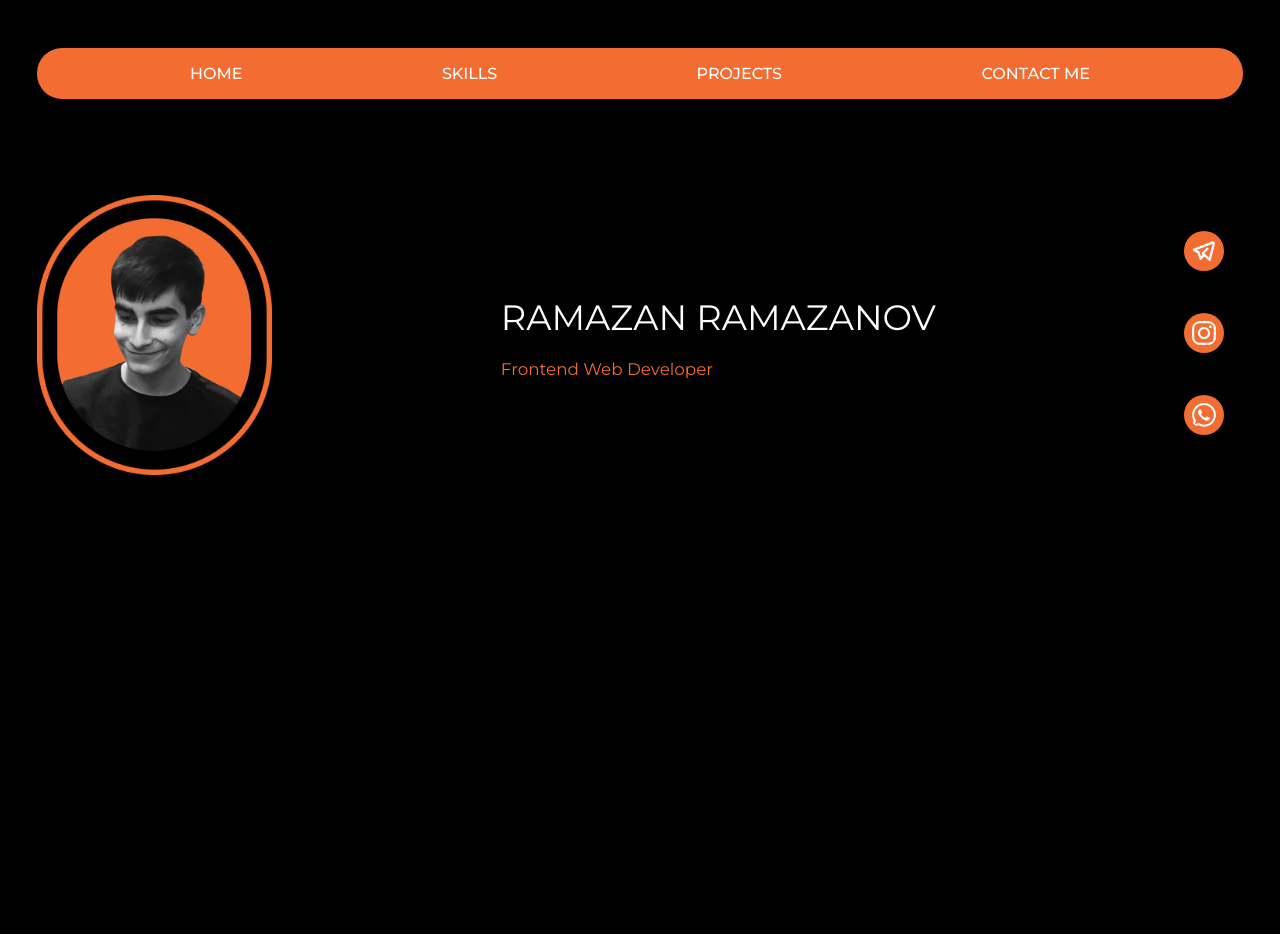
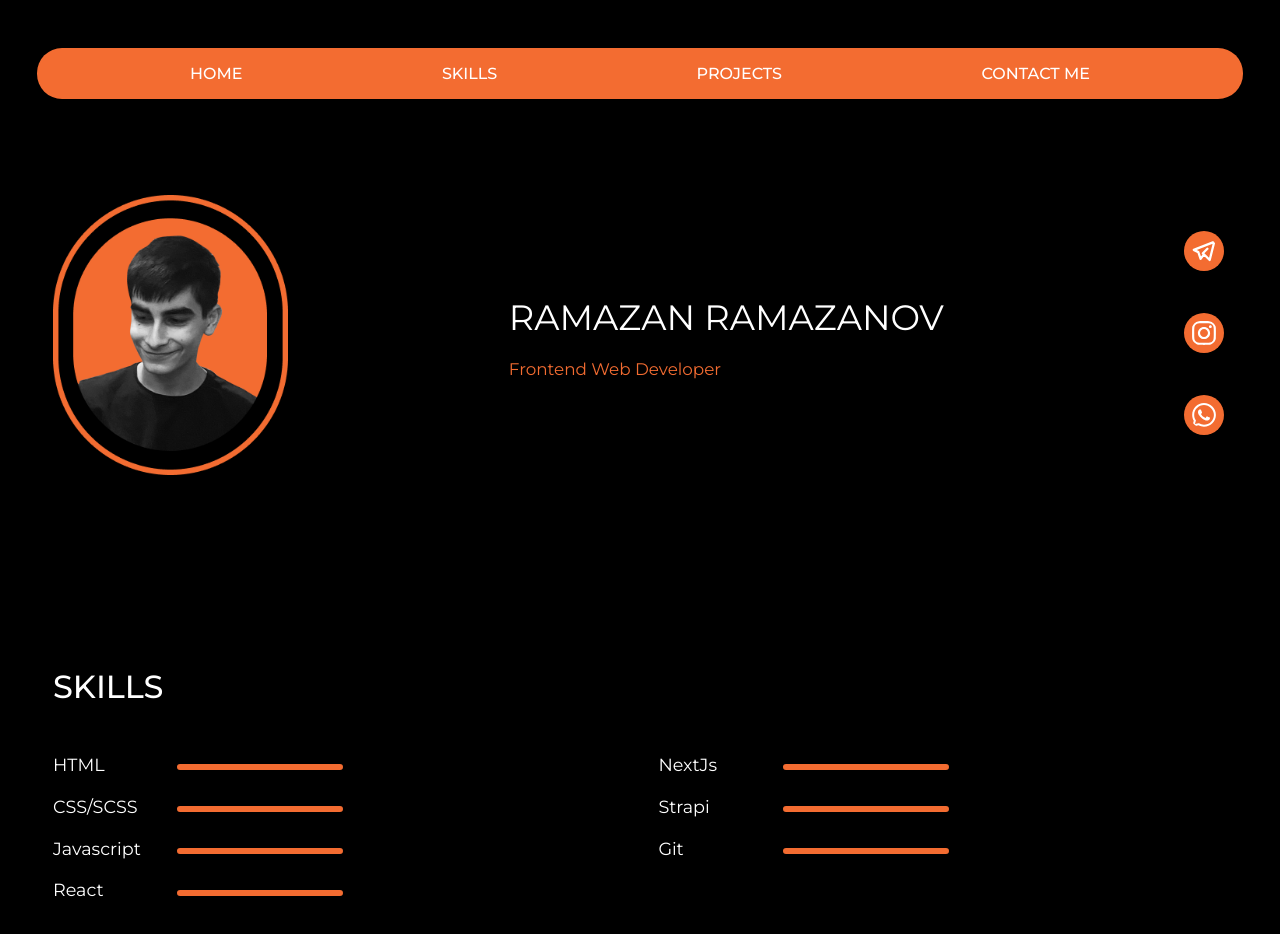
Before and after one commit to ramazanov-rv/my-portfolio, a Next.js app: page / in a window 1280 px wide. Shown: the top 934 px of the page. Before the commit the page ends 800 px from the top, so only its background shows below. Built offline with nearby package versions, Linux system fonts and the light colour scheme.

Commit message:
Skills section

```diff
--- a/package.json
+++ b/package.json
@@ -9,6 +9,7 @@
     "lint": "next lint"
   },
   "dependencies": {
+    "nanoid": "^4.0.0",
     "next": "13.0.0",
     "react": "18.2.0",
     "react-dom": "18.2.0",
--- a/pages/components/Skills.jsx
+++ b/pages/components/Skills.jsx
@@ -1,10 +1,47 @@
-
+import { nanoid } from 'nanoid'
 
 const Skills = () => {
+    const skills = [
+        {
+            name: "HTML",
+        },
+        {
+            name:"NextJs"
+        },
+        {
+            name:"CSS/SCSS"
+        },
+        {
+            name:"Strapi"
+        },
+        {
+            name:"Javascript"
+        },
+        {
+            name:"Git"
+        },
+        {
+            name:"React"
+        }
+
+    ]
+
+    let skillsArray = skills.map((skill) => {
+        return (
+            <div key={nanoid()} className="skill">
+                <h4>{skill.name}</h4>
+                <div>{skill?.icon}</div>
+            </div>
+        )
+    })
+
     return (
-        <div>
-
-        </div>
+        <section className="skills">
+            <h1 className="section-title">Skills</h1>
+            <div className="skills-container">
+                {skillsArray}
+            </div>
+        </section>
     );
 }
 
--- a/pages/index.jsx
+++ b/pages/index.jsx
@@ -1,7 +1,7 @@
 import Head from 'next/head'
-import Image from 'next/image'
 import Info from './components/Info'
 import Navbar from './components/Navbar'
+import Skills from './components/Skills'
 
 export default function Home() {
   return (
@@ -12,6 +12,7 @@ export default function Home() {
       <main className="container">
         <Navbar />
         <Info />
+        <Skills />
       </main>
     </div>
   )
--- a/styles/globals.css
+++ b/styles/globals.css
@@ -24,6 +24,13 @@ body {
   color: var(--mainWhite);
   background-color: var(--mainBackground);
   font-family: 'Montserrat', sans-serif;
+}
+
+h1, h2, h3, h4, h5, h6 {
+  font-weight: 400;
+
+  padding: 0;
+  margin: 0;
 }
 
 .container {
@@ -86,6 +93,7 @@ body {
 /* Info */
 section {
   padding: 6em 0;
+  margin-left: 1em;
 }
 
 .info {
@@ -145,14 +153,59 @@ section {
 }
 
 
+/* Skills */
+.section-title {
+  font-weight: 500;
+  font-size: 2rem;
+  text-transform: uppercase;
+}
+
+.skills-container {
+  margin-top: 3em;
+
+  display: grid;
+  grid-template-columns: 1fr 1fr;
+  gap: 1.3em;
+}
+
+.skill {
+  position: relative;
+
+  font-size: 1.1rem;
+}
+ .skill::after {
+  content: "";
+  height: 10px;
+  width: 100%;
+  max-width: 170px;
+  background: linear-gradient(to right, var(--mainColor) 100%, var(--mainWhite) 0%);
+
+  border-radius: 20px;
+  border: 2px solid var(--mainBackground);
+  position: absolute;
+  right: 50%;
+  top: 40%;
+ }
+
+
+
+
+
+
+
+
+
+
+
+
+
+
+
+
+
+
 /* Media */
 @media (max-width: 1100px) {
-  /* Navbar */
-  /* .nav-links li {
-    font-size: .8rem;
-  } */
-
-
   /* Info */
   .info {
     flex-direction: column;
@@ -165,6 +218,19 @@ section {
   .media-links {
     flex-direction: row;
   }
+
+  /* Skills */
+  .skill {
+    flex-direction: column;
+
+  }
+
+  .skill::after {
+    left: 0;
+    bottom: 0;
+    right: 0;
+    top: 120%;
+  }
 }
 
 @media (max-width: 560px) {
```
Also changed, not shown: 1 other file (tests, documents, lock files or other folders).
